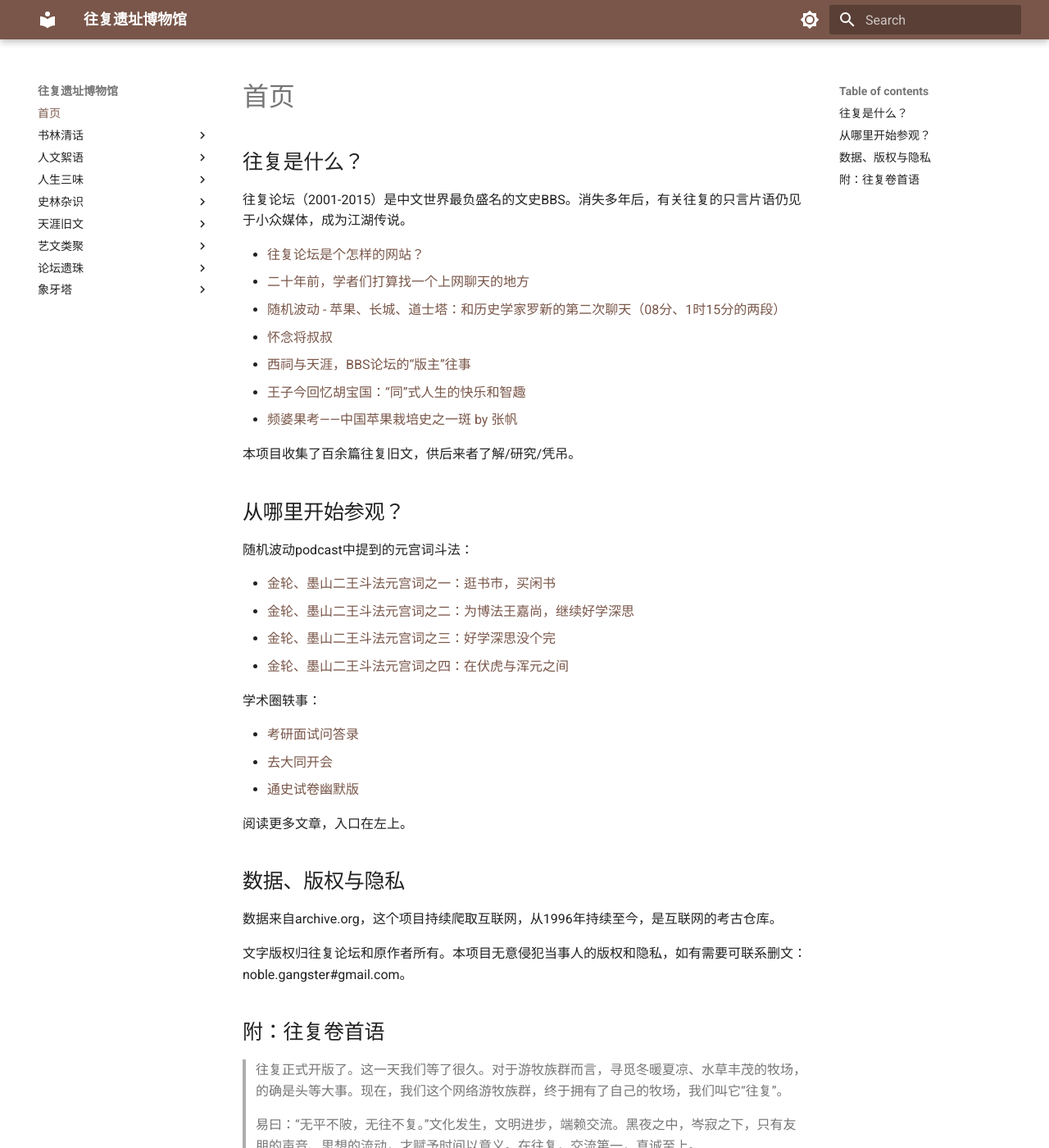
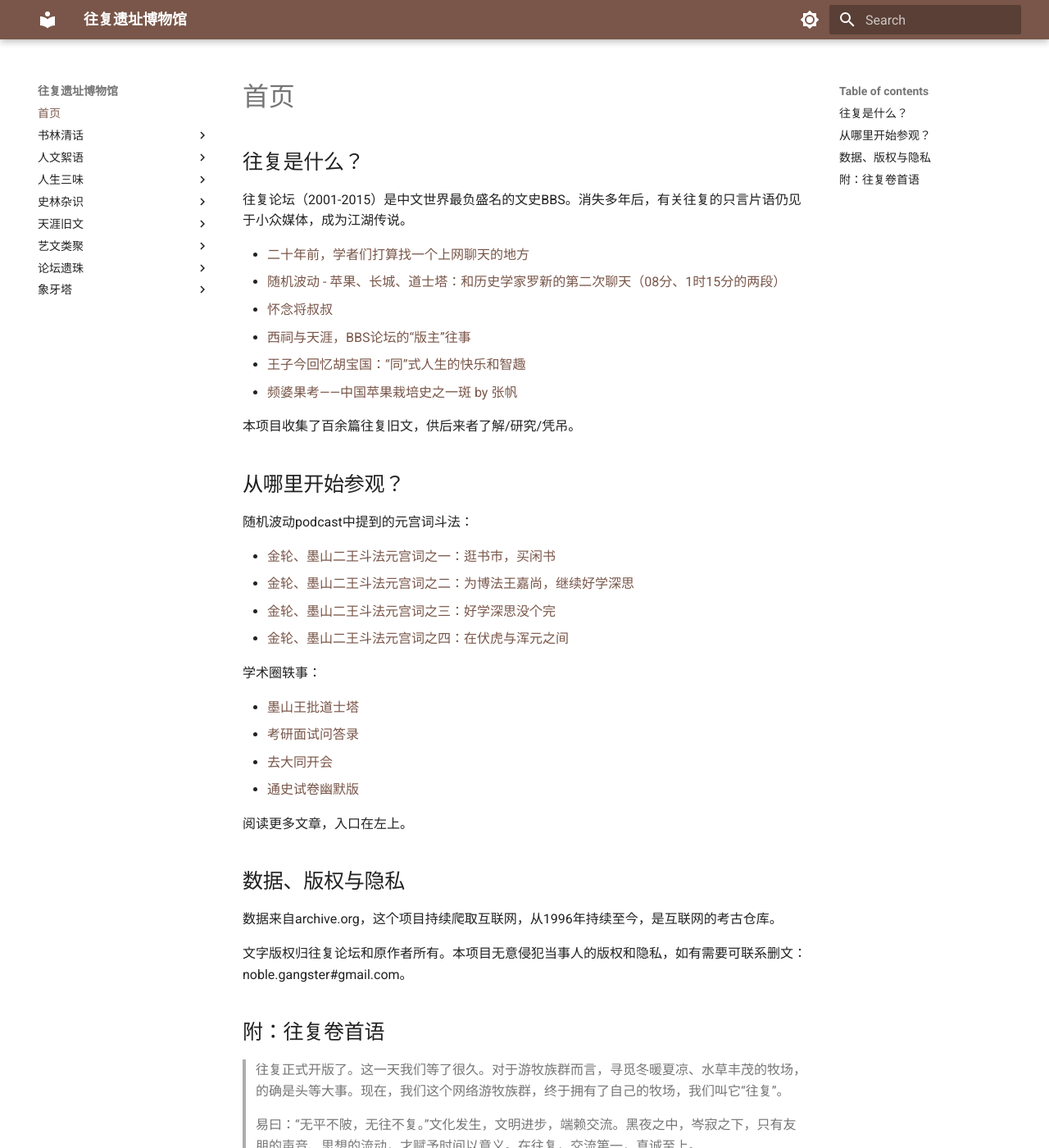
Before and after one commit to wangf-legacy/wangf-legacy.github.io, an MkDocs documentation site: the page built from docs/index.md, in a window 1280 px wide and 1400 px high. Shown: the whole window at 82% size. Built offline with MkDocs 1.6.1 and Material for MkDocs 9.7.7, drawn with Linux system fonts in a browser that asks for light colours.

Commit message:
add: minor touches

```diff
--- a/docs/index.md
+++ b/docs/index.md
@@ -4,7 +4,6 @@
 
 往复论坛（2001-2015）是中文世界最负盛名的文史BBS。消失多年后，有关往复的只言片语仍见于小众媒体，成为江湖传说。
 
-- [往复论坛是个怎样的网站？](https://www.zhihu.com/question/39552772)
 - [二十年前，学者们打算找一个上网聊天的地方](https://mp.weixin.qq.com/s/JfK6JZ-GPBB-jlLf0RtMZw)
 - [随机波动 - 苹果、长城、道士塔：和历史学家罗新的第二次聊天（08分、1时15分的两段）](https://www.stovol.club/005)
 - [怀念将叔叔](https://www.sohu.com/a/652277155_121286085)
@@ -25,6 +24,7 @@
 
 学术圈轶事：
 
+- [墨山王批道士塔](艺文类聚/《道士塔》评注版——给余秋雨一砖 | 墨山王.md)
 - [考研面试问答录](人生三味/考研面试问答录 | 老冷.md)
 - [去大同开会](人生三味/去大同开会 | 将无同.md)
 - [通史试卷幽默版](史林杂识/通史试卷幽默版 | 金轮法王.md)
```
Also changed, not shown: 1 other file.
